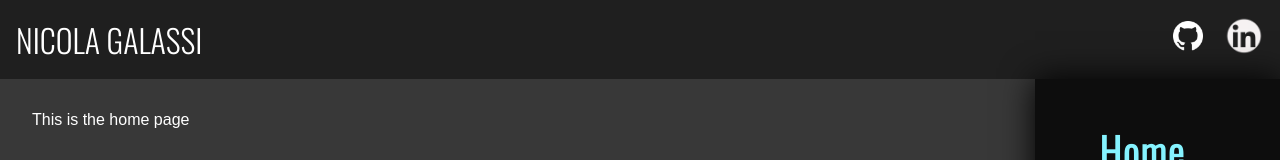
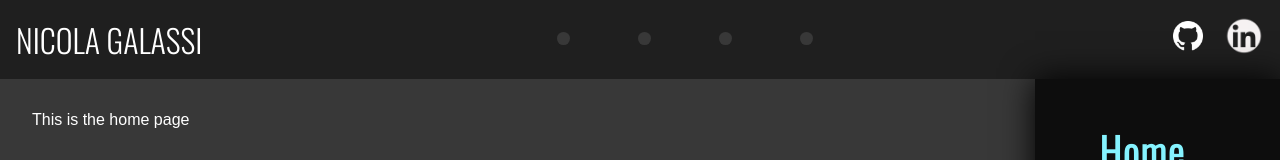
Before and after one commit to niconicoSG/reactportfolio, a React (Create React App) app: page / in a window 1280 px wide. Shown: the top 160 px of the page. Built offline with nearby package versions, Linux system fonts and the light colour scheme.

Commit message:
Add Usestate and change dot classes
Add more changes and format code prior to upcoming test

```diff
--- a/src/App.js
+++ b/src/App.js
@@ -19,6 +19,7 @@ import Header from "./Pages/Header";
 export const StateContext = React.createContext();
 
 export default function App() {
+  const [isOn, setIsOn] = useState(false);
   const [count, setCount] = useState(0);
   useEffect(() => {
     const dots = document.getElementsByClassName("dot");
@@ -59,6 +60,7 @@ export default function App() {
               isActive ? "nav-active" : "nav-inactive"
             }
             id="2"
+            onClick={() => setCount(count + 1)}
           >
             About
           </NavLink>
@@ -68,6 +70,7 @@ export default function App() {
               isActive ? "nav-active" : "nav-inactive"
             }
             id="3"
+            onClick={() => setCount(count + 1)}
           >
             Work
           </NavLink>
@@ -77,6 +80,7 @@ export default function App() {
               isActive ? "nav-active" : "nav-inactive"
             }
             id="4"
+            onClick={() => setCount(count + 1)}
           >
             Contact
           </NavLink>
--- a/src/Pages/Header.js
+++ b/src/Pages/Header.js
@@ -4,15 +4,14 @@ import githubIcon from "../Images/githubIcon.png";
 import linkedinIcon from "../Images/linkedinIcon.png";
 
 function Header() {
-
   return (
     <header className="header">
       <div className="website">NICOLA GALASSI</div>
       <div className="dots">
-        <div id="dot1" className="dot"></div>
-        <div id="dot2" className="dot"></div>
-        <div id="dot3" className="dot"></div>
-        <div id="dot4" className="dot"></div>
+        <div id="dot1" className="dot1"></div>
+        <div id="dot2" className="dot1"></div>
+        <div id="dot3" className="dot1"></div>
+        <div id="dot4" className="dot1"></div>
       </div>
       <div className="icons">
         <a
--- a/src/index.css
+++ b/src/index.css
@@ -122,12 +122,12 @@ body > * {
   row-gap: 1rem;
 }
 
-/* .dot1 {
+.dot1 {
    height: 0.8rem;
    width: 0.8rem;
    border-radius: 50%;
    background-color: hsl(0, 0%, 22%);
-} */
+}
 
 .dull {
   height: 0.8rem;
```
Also changed, not shown: src/index.js (line endings or trailing spaces).
